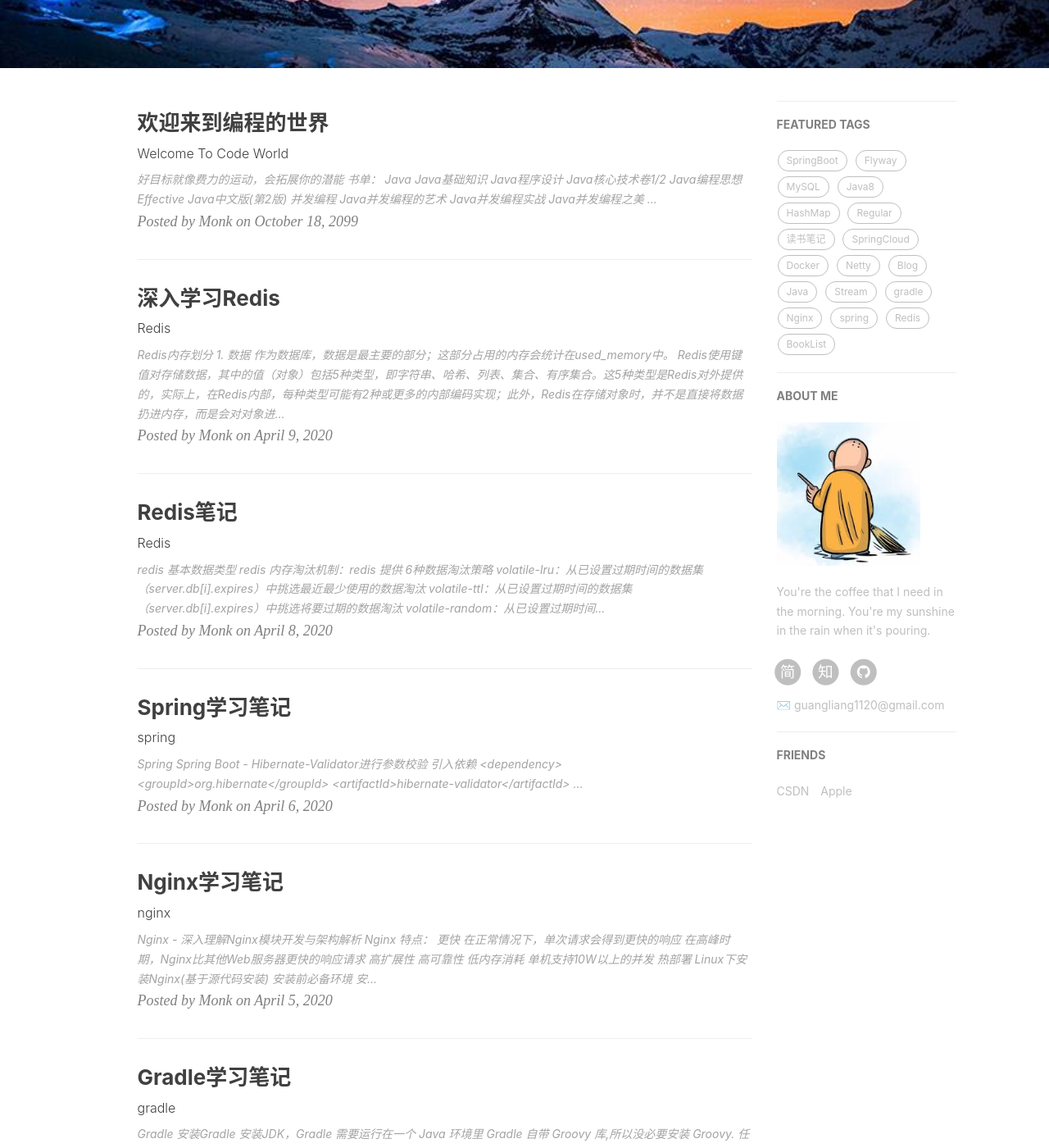
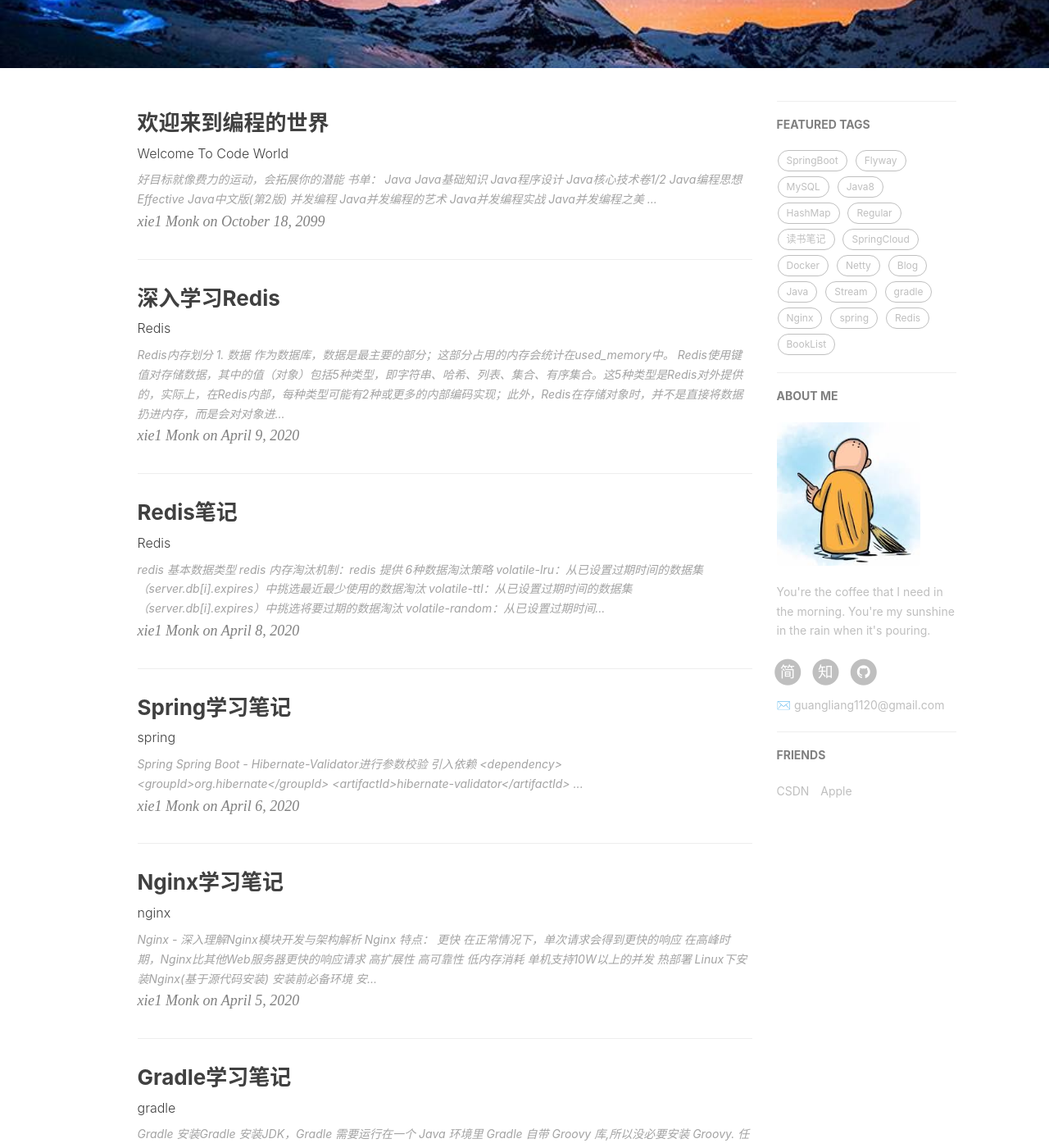
Before and after one commit to mgljava/mgljava.github.io, a Jekyll site: the page built from index.html, in a window 1280 px wide and 1400 px high, scrolled down 335 px. Shown: the whole window at 82% size. Built offline with Jekyll 4.4.1, drawn with Linux system fonts in a browser that asks for light colours; nearby versions of some CDN libraries; the list of posts is cut into pages by our own code; comment, search, counter and statistics services are not loaded; some of the changed text lies outside the part shown.

Commit message:
[TECH][glming] 更新

```diff
--- a/_layouts/keynote.html
+++ b/_layouts/keynote.html
@@ -46,7 +46,7 @@ layout: default
                         {% comment %} if page.subtitle {% endcomment %}
                         <h2 class="subheading">{{ page.subtitle }}</h2>
                         {% comment %} endif {% endcomment %}
-                        <span class="meta">Posted by {% if page.author %}{{ page.author }}{% else %}{{ site.title }}{% endif %} on {{ page.date | date: "%B %-d, %Y" }}</span>
+                        <span class="meta">xie2 Posted by {% if page.author %}{{ page.author }}{% else %}{{ site.title }}{% endif %} on {{ page.date | date: "%B %-d, %Y" }}</span>
                     </div>
                 </div>
             </div>
--- a/index.html
+++ b/index.html
@@ -19,7 +19,7 @@ description: "People left, wild geese flying sound"
         </div>
     </a>
     <p class="post-meta">
-        Posted by {% if post.author %}{{ post.author }}{% else %}{{ site.title }}{% endif %} on {{ post.date | date: "%B %-d, %Y" }}
+        xie1 {% if post.author %}{{ post.author }}{% else %}{{ site.title }}{% endif %} on {{ post.date | date: "%B %-d, %Y" }}
     </p>
 </div>
 <hr>
```
